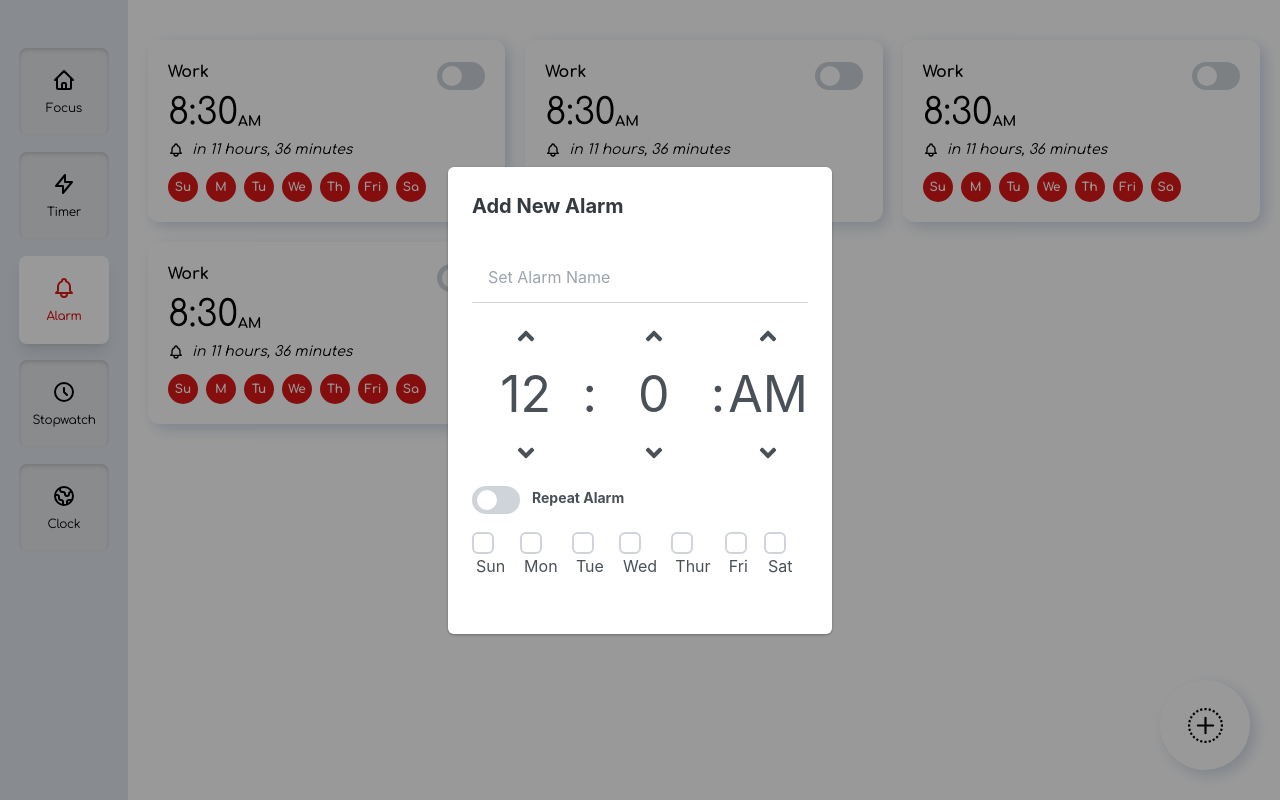
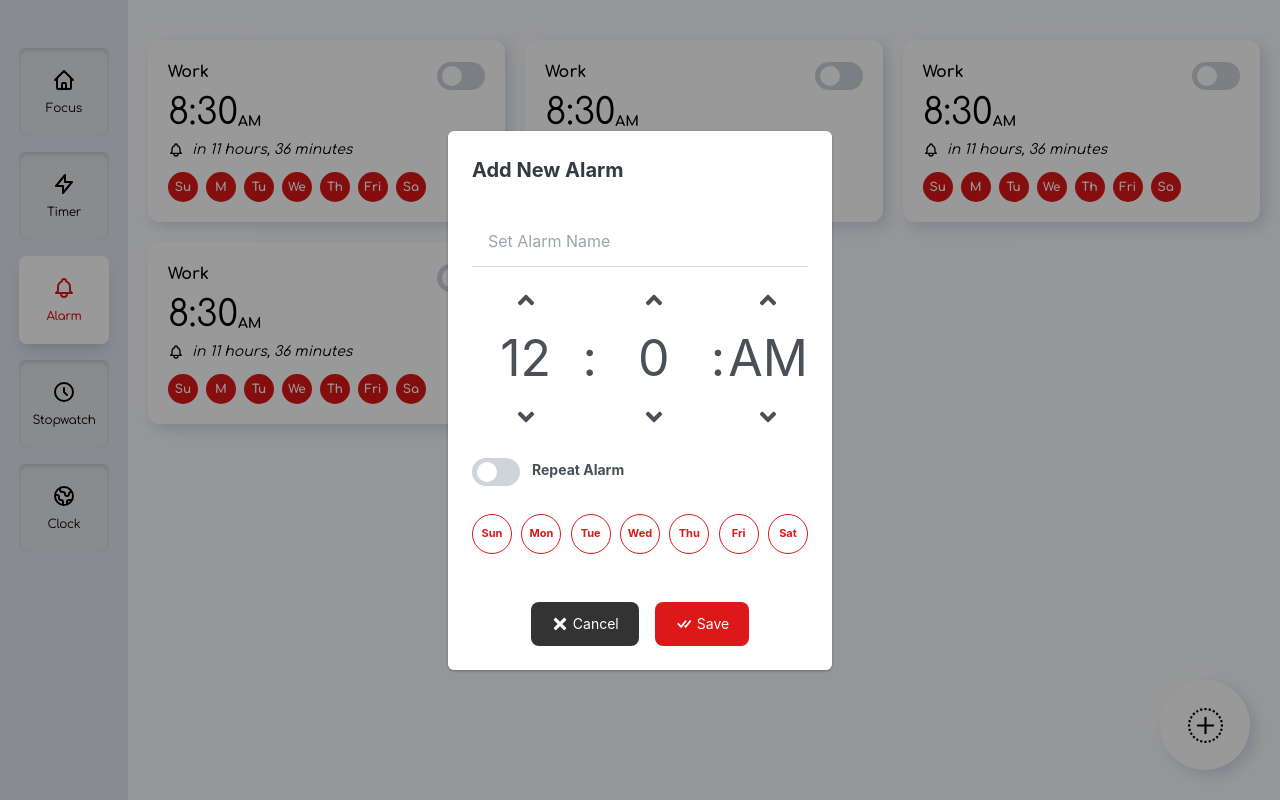
Before and after one commit to Baayeh/focus-hub, a React (Vite) app: page /alarm in a window 1280 px wide. Both pictures are taken after a click on the button 1205 px from the left and 725 px from the top of the page. Built offline with nearby package versions, Linux system fonts and the light colour scheme.

Commit message:
add alarm dialog form completed

```diff
--- a/src/components/AlarmBox.jsx
+++ b/src/components/AlarmBox.jsx
@@ -8,7 +8,7 @@ const AlarmBox = () => {
   const days = ["Su", "M", "Tu", "We", "Th", "Fri", "Sa"];
 
   return (
-    <div className="alarm-box bg-white rounded-xl shadow-white-shadow h-max p-5 cursor-pointer">
+    <div className="alarm-box">
       <div className="flex items-center justify-between">
         <h6 className="text-md mb-2 font-extrabold">Work</h6>
 
--- a/src/components/addAlarm.jsx
+++ b/src/components/addAlarm.jsx
@@ -2,8 +2,9 @@ import { useState } from "react";
 import { Dialog } from "primereact/dialog";
 import { InputNumber } from "primereact/inputnumber";
 import { InputSwitch } from "primereact/inputswitch";
-import { Checkbox } from "primereact/checkbox";
-import { FaAngleUp, FaAngleDown } from "react-icons/fa";
+import { ToggleButton } from "primereact/togglebutton";
+import { FaAngleUp, FaAngleDown, FaTimes } from "react-icons/fa";
+import { BsCheckAll } from "react-icons/bs";
 
 const AddAlarm = ({ displayDialog, setDisplayDialog }) => {
   const [hour, setHour] = useState("12");
@@ -28,7 +29,26 @@ const AddAlarm = ({ displayDialog, setDisplayDialog }) => {
   };
 
   const renderFooter = () => {
-    return <div></div>;
+    return (
+      <div className="flex items-center justify-center mt-4 space-x-2">
+        <button
+          onClick={() => setDisplayDialog(false)}
+          type="button"
+          className="bg-secondaryColor text-white px-5 py-3 rounded-lg text-sm flex items-center"
+        >
+          <FaTimes className="text-lg"></FaTimes>
+          <span className="d-block ml-1">Cancel</span>
+        </button>
+
+        <button
+          type="button"
+          className="bg-primaryColor text-white px-5 py-3 rounded-lg text-sm flex items-center"
+        >
+          <BsCheckAll className="text-lg"></BsCheckAll>
+          <span className="d-block ml-1">Save</span>
+        </button>
+      </div>
+    );
   };
 
   return (
@@ -127,7 +147,7 @@ const AddAlarm = ({ displayDialog, setDisplayDialog }) => {
             </div>
           </section>
 
-          <div className="form-group flex items-center mt-3">
+          <div className="form-group flex items-center mt-5">
             <InputSwitch
               checked={repeatAlarm}
               onChange={(e) => setRepeatAlarm(e.value)}
@@ -140,52 +160,14 @@ const AddAlarm = ({ displayDialog, setDisplayDialog }) => {
             </label>
           </div>
 
-          <div className="flex items-center justify-between mt-4">
-            <div className="field-checkbox">
-              <Checkbox inputId="city1" name="city" value="Chicago" />
-              <label htmlFor="city1" className="ml-1">
-                Sun
-              </label>
-            </div>
-            <div className="field-checkbox">
-              <Checkbox inputId="city2" name="city" value="Los Angeles" />
-              <label htmlFor="city2" className="ml-1">
-                Mon
-              </label>
-            </div>
-            <div className="field-checkbox">
-              <Checkbox inputId="city3" name="city" value="New York" />
-              <label htmlFor="city3" className="ml-1">
-                Tue
-              </label>
-            </div>
-            <div className="field-checkbox">
-              <Checkbox inputId="city4" name="city" value="San Francisco" />
-              <label htmlFor="city4" className="ml-1">
-                Wed
-              </label>
-            </div>
-
-            <div className="field-checkbox">
-              <Checkbox inputId="city4" name="city" value="San Francisco" />
-              <label htmlFor="city4" className="ml-1">
-                Thur
-              </label>
-            </div>
-
-            <div className="field-checkbox">
-              <Checkbox inputId="city4" name="city" value="San Francisco" />
-              <label htmlFor="city4" className="ml-1">
-                Fri
-              </label>
-            </div>
-
-            <div className="field-checkbox">
-              <Checkbox inputId="city4" name="city" value="San Francisco" />
-              <label htmlFor="city4" className="ml-1">
-                Sat
-              </label>
-            </div>
+          <div className="flex items-center justify-between mt-7">
+            <ToggleButton aria-label="Sun" onLabel="Sun" offLabel="Sun" />
+            <ToggleButton aria-label="Mon" onLabel="Mon" offLabel="Mon" />
+            <ToggleButton aria-label="Tue" onLabel="Tue" offLabel="Tue" />
+            <ToggleButton aria-label="Wed" onLabel="Wed" offLabel="Wed" />
+            <ToggleButton aria-label="Thu" onLabel="Thu" offLabel="Thu" />
+            <ToggleButton aria-label="Fri" onLabel="Fri" offLabel="Fri" />
+            <ToggleButton aria-label="Sat" onLabel="Sat" offLabel="Sat" />
           </div>
         </form>
       </Dialog>
--- a/src/index.css
+++ b/src/index.css
@@ -58,7 +58,7 @@
   }
 
   #alarmComponent {
-    @apply min-h-full bg-white py-10 px-5 grid grid-cols-1 md:grid-cols-2 lg:grid-cols-3 gap-5 auto-rows-max;
+    @apply min-h-full bg-slate-50 py-10 px-5 grid grid-cols-1 md:grid-cols-2 lg:grid-cols-3 gap-5 auto-rows-max;
   }
 
   #alarmComponent .add-button-container {
@@ -67,6 +67,10 @@
 
   #alarmComponent button {
     @apply bg-white shadow-white-shadow w-[80px] h-[80px] md:w-[120px] md:h-[120px] lg:w-[90px] lg:h-[90px] rounded-full flex items-center justify-center;
+  }
+
+  .alarm-box {
+    @apply bg-white rounded-xl shadow-white-shadow h-max p-5 cursor-pointer hover:-translate-y-1 hover:shadow-lg transition-all duration-300 ease-in-out;
   }
 }
 
@@ -109,9 +113,22 @@
   font-size: 26px;
 }
 
+.p-togglebutton.p-button {
+  padding: 0 !important;
+  border-radius: 50%;
+  border: 1px solid theme("colors.primaryColor") !important;
+  color: theme("colors.primaryColor") !important;
+}
+
 @media (min-width: 320px) {
   .p-dialog {
-    width: 90vw !important;
+    width: 95vw !important;
+  }
+
+  .p-togglebutton.p-button {
+    width: 35px;
+    height: 35px;
+    font-size: 10px;
   }
 }
 
@@ -119,4 +136,10 @@
   .p-dialog {
     width: 30vw !important;
   }
+
+  .p-togglebutton.p-button {
+    width: 40px;
+    height: 40px;
+    font-size: 11px;
+  }
 }
```
